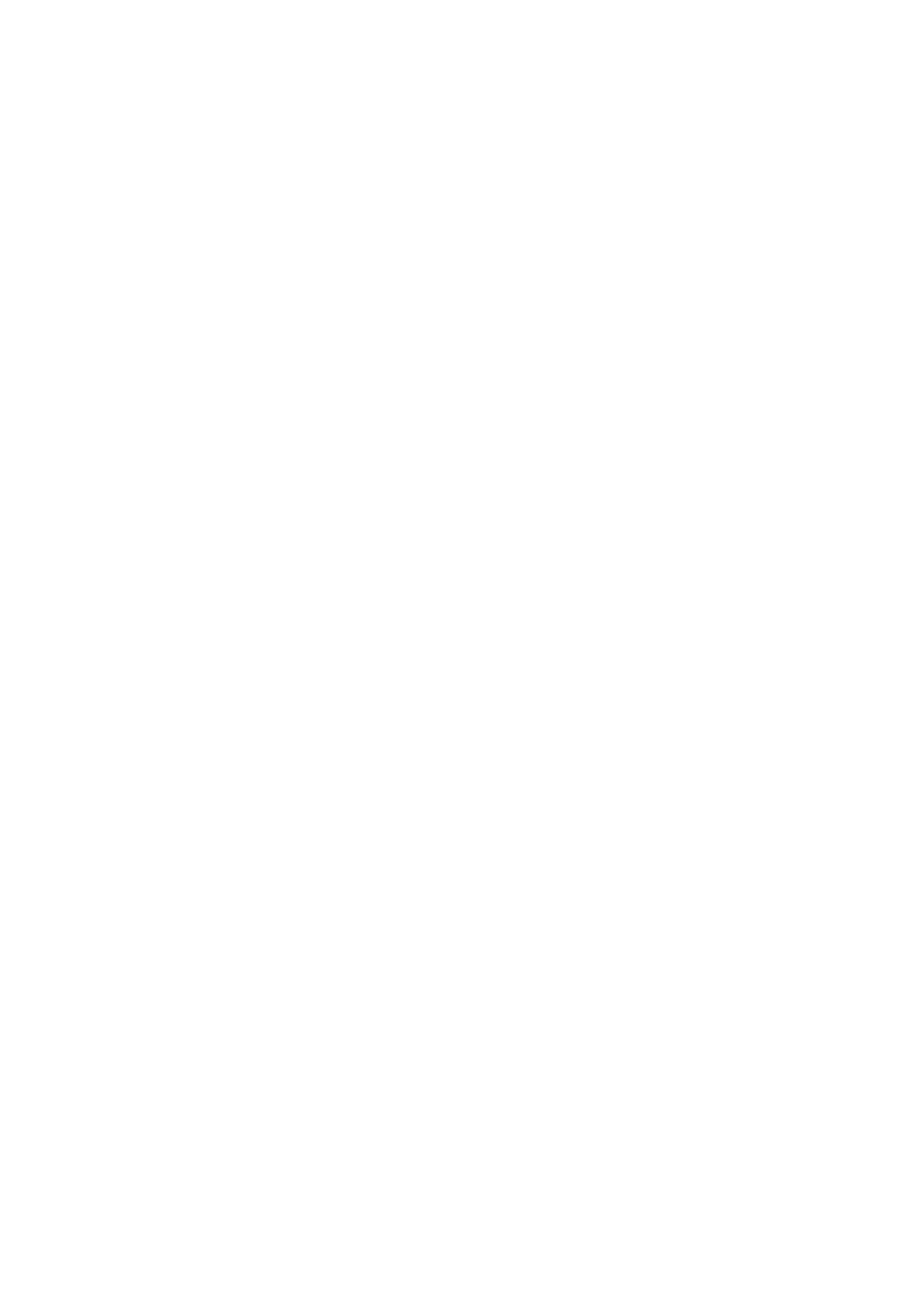
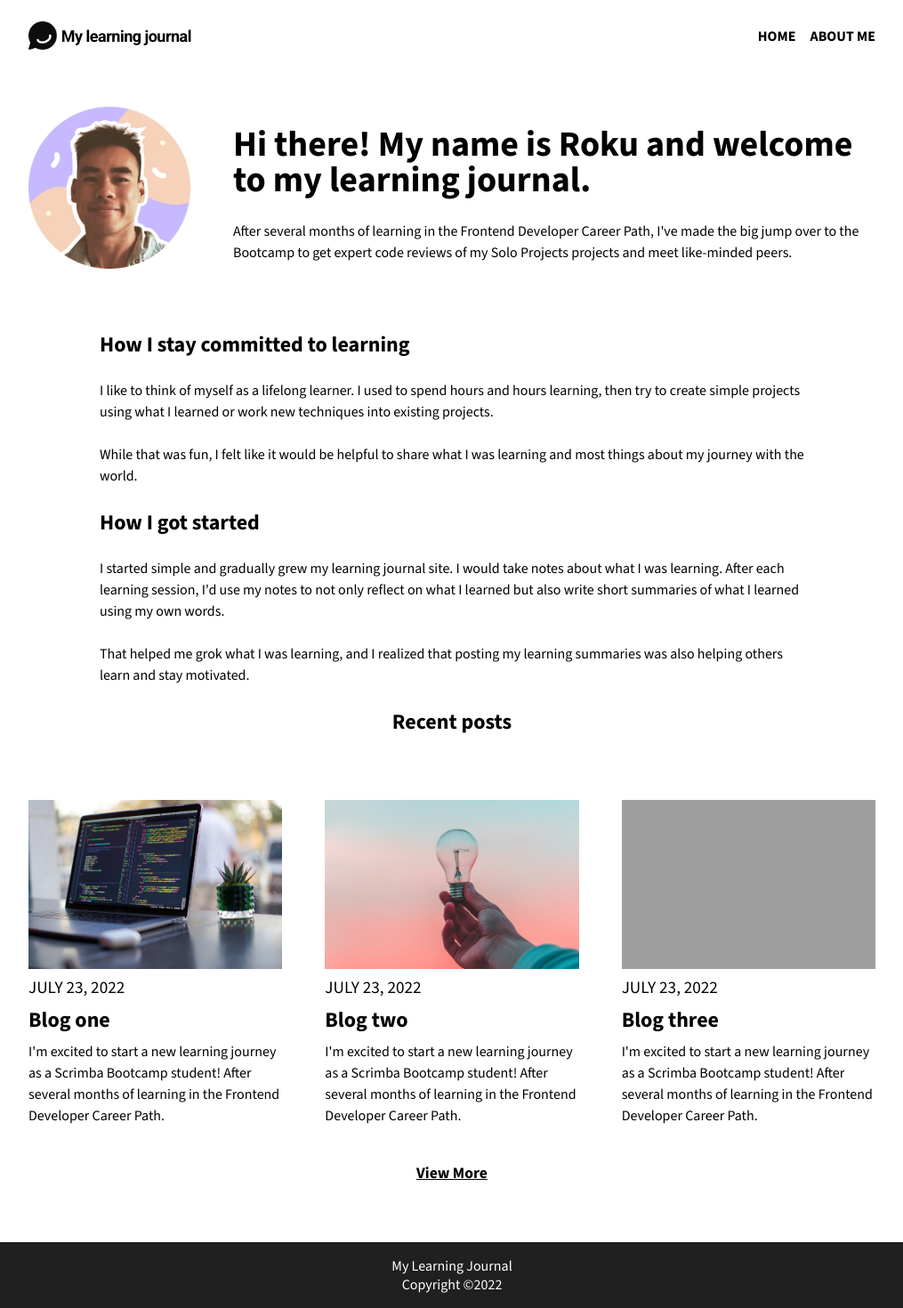
Before and after one commit to Skill1ssue/learnig-journal-blog-scrimba-, a plain HTML site: page about.html in a window 1280 px wide. Shown: the whole page at 89% size, without its empty margins (132-1147 px from the left). Before the commit the page ends 800 px from the top, so only its background shows below. Drawn offline with nearby package versions, Linux system fonts and the light colour scheme; grey boxes are pictures that could not be loaded.

Commit message:
upload: full project

```diff
--- a/CSS/style.css
+++ b/CSS/style.css
@@ -11,9 +11,9 @@ Global Reset
 }
 
 /*
-============================================================================
+===========================================================================
 Global Styles
-============================================================================
+===========================================================================
 */
 
 body {
@@ -25,7 +25,9 @@ li {
 }
 
 .container {
+    max-width: 1000px;
     padding: 1.5em;
+    margin: 0 auto;
 }
 
 .rotated {
@@ -136,17 +138,18 @@ Main Section
     display: flex;
     flex-direction: column;
     justify-content: end;
-    padding-top: 10vh;
-    padding-bottom: 4vh;
+    padding-top: 5em;
+    padding-bottom: 1.5em;
     gap: 0.5em;
     background-image: url('/IMAGES/article-image-hero.jpg');
     background-size: cover;
     color: white;
 }
 
-.hero h1 {
-    font-size: min(8vw, 5rem);
+h1 {
+    font-size: 2rem;
     line-height: 1;
+    padding: 10px 0;
 }
 
 /* Blogs */
@@ -159,7 +162,7 @@ Main Section
 .grid-container {
     display: grid;
     grid-template-columns: 1fr;
-    margin-top: 1em;
+    margin-top: 1.5em;
     margin-bottom: 1em;
     gap: 3em 1.5em;
 }
@@ -193,16 +196,63 @@ button {
 }
 
 /*
-===========================================================================================
+==========================================================================================
+Post page
+==========================================================================================
+*/
+
+.post-main, .blog-body {
+    display: flex;
+    flex-direction: column;
+    gap: 1.5em;
+}
+
+.post-main img {
+    width: 100%;
+    max-height: 32vh;
+    object-fit: cover;
+    object-position: top;
+}
+
+.blogs h2 {
+    text-align: center;
+}
+
+/*
+==========================================================================================
+About page
+==========================================================================================
+*/
+
+.profile {
+    display: flex;
+    flex-direction: column;
+    padding-bottom: 3em;
+}
+
+.profile img {
+    max-width: 182px;
+    padding-block: 1em;
+}
+
+.profile-text {
+    display: flex;
+    flex-direction: column;
+    gap: 1em;
+}
+
+/*
+==========================================================================================
 Footer
-===========================================================================================
+==========================================================================================
 */
 
 footer {
     display: flex;
     flex-direction: column;
     text-align: center;
-    padding: 3em;
+    margin-top: 1.5em;
+    padding: 1em;
     color: white;
     background-color: #202020;
 }
@@ -212,32 +262,25 @@ footer {
 }
 
 /*
-===========================================================================================Media Queries
-===========================================================================================*/
+==========================================================================================
+Media Queries
+==========================================================================================
+*/
 
 /* Tablets */
 
 @media (min-width:600px) {
 
-    .hero {
-        padding-top: 15vh;
-    }
-
     .hero p {
         max-width: 90%;
-        font-size: 1.1rem;
     }
 
     .grid-container {
         grid-template-columns: repeat(2, minmax(250px, 1fr));
     }
-
-    article p {
-        font-size: 1.1rem;
-    }
 }
 
-@media (min-width:769px) {
+@media (min-width:768px) {
 
     .nav-menu-desktop {
         display: block;
@@ -263,27 +306,36 @@ footer {
     }
 
     .hero {
-        padding-top: 20vh;
+        padding-top: 10em;
+        padding-bottom: 3em;
+    }
+
+    h1 {
+        font-size: 2.5rem;
     }
 
     .hero p {
         max-width: 80%;
-        font-size: 1.3rem;
     }
 
       time {
         font-size: 1.2rem;
     }
 
+    .grid-container {
+        padding-top: 3em;
+    }
+
     footer {
-        padding: 2em;
+        margin-top: 2.5em;
+    }
+
+    .post-wrap {
+        padding-inline: 5em;
     }
 }
 
-@media (min-width:1025px) {
-    .container {
-        padding: 1em 10%
-    }
+@media (min-width:1024px) {
 
     .nav-menu-desktop ul {
         font-size: 1rem;
@@ -291,30 +343,30 @@ footer {
     }
 
     .hero {
-        padding-top: 50vh;
-        padding-bottom: 6em;
+        padding-top: 20em;
     }
 
-    .hero h1 {
-        font-size: 4rem;
+    h1 {
+        font-size: 2.5rem;
     }
 
     .hero p {
-        max-width: 60%;
+        max-width: 70%;
     }
 
     .grid-container {
-        padding: 5em 10%;
         grid-template-columns: repeat(3, 1fr);
         gap: 3em;
     }
 
     footer {
-        padding: 1.5em;
+        margin-top: 3em;
     }
 
-    footer span {
-        font-size: 0.8rem;
+        .profile {
+        flex-direction: row;
+        align-items: center;
+        gap: 3em;
     }
 
 }
--- a/about.html
+++ b/about.html
@@ -0,0 +1,108 @@
+<!DOCTYPE html>
+<html lang="en">
+<head>
+    <meta charset="UTF-8">
+    <meta name="viewport" content="width=device-width, initial-scale=1.0">
+    <title>My Learning Journal - About Me</title>
+    <link rel="stylesheet" href="/CSS/style.css">
+    <link rel="preconnect" href="https://fonts.googleapis.com">
+    <link rel="preconnect" href="https://fonts.gstatic.com" crossorigin>
+    <link href="https://fonts.googleapis.com/css2?family=Roboto:ital,wght@0,100..900;1,100..900&family=Source+Sans+3:ital,wght@0,200..900;1,200..900&display=swap" rel="stylesheet">
+    <link rel="stylesheet" href="https://fonts.googleapis.com/css2?family=Material+Symbols+Outlined:opsz,wght,FILL,GRAD@24,400,0,0&icon_names=menu_open" />
+    <script type="module" src="/JS/scripts.js"></script>
+</head>
+<body>
+    <header>
+        <div class="main-nav container">
+            <div>
+                <a href="/index.html" class="nav-logo">
+                    <img src="/IMAGES/logo.png" alt="Site Logo" class="nav-logo-img">
+                    <span class="nav-logo-text">My learning journal</span>
+                </a>
+            </div>
+            <nav class="nav-menu-desktop">
+                <ul>
+                    <li><a href="/post.html">HOME</a></li>
+                    <li><a href="/about.html">ABOUT ME</a></li>
+                </ul>
+            </nav>
+            <span id="hamburger-icon" class="material-symbols-outlined hamburger-icon">menu_open</span>
+        </div>
+        <div class="mobile-menu hidden">
+            <nav>
+                <ul>
+                    <li><a href="/post.html">HOME</a></li>
+                    <li><a href="/about.html">ABOUT ME</a></li>
+                </ul>
+            </nav>
+        </div>
+    </header>
+    <main>
+        <section class="container">
+            <div class="profile">
+                <div class="profile-img">
+                    <img src="/IMAGES/image 18.png" alt="profile picture">
+                </div>
+                <div class="profile-text">
+                    <h1>Hi there! My name is Roku and welcome to my learning journal.</h1>
+                    <p>After several months of learning in the Frontend Developer Career Path, I've made the big jump over to the Bootcamp to get expert code reviews of my Solo Projects projects and meet like-minded peers.</p>
+                </div>
+            </div>
+            <div class="blog-body post-wrap">
+                <h2>How I stay committed to learning</h2>
+                <p>I like to think of myself as a lifelong learner. I used to spend hours and hours learning, then try to create simple projects using what I learned or work new techniques into existing projects.</p>
+                <p>While that was fun, I felt like it would be helpful to share what I was learning and most things about my journey with the world.</p>
+                <h2>How I got started</h2>
+                <p>I started simple and gradually grew my learning journal site. I would take notes about what I was learning. After each learning session, I'd use my notes to not only reflect on what I learned but also write short summaries of what I learned using my own words.</p>
+                <p>That helped me grok what I was learning, and I realized that posting my learning summaries was also helping others learn and stay motivated.</p>
+            </div>
+        </section>
+        <section class="blogs">
+            <h2>Recent posts</h2>
+            <div class="grid-container container">
+                <article>
+                    <img src="/IMAGES/article-image-03.png" alt="Laptop in a desk with code some programing language in the screen">
+                    <time datetime="2022-07-23">JULY 23, 2022</time>
+                    <h3>Blog one</h3>
+                    <p>I'm excited to start a new learning journey as a Scrimba Bootcamp student! After several months of learning in the Frontend Developer Career Path.</p>
+                </article>
+                <article>
+                    <img src="/IMAGES/article-image-02.png" alt="Laptop in a desk with code some programing language in the screen">
+                    <time datetime="2022-07-23">JULY 23, 2022</time>
+                    <h3>Blog two</h3>
+                    <p>I'm excited to start a new learning journey as a Scrimba Bootcamp student! After several months of learning in the Frontend Developer Career Path.</p>
+                </article>
+                <article>
+                    <img src="/IMAGES/blog-image-05.png" alt="Laptop in a desk with code some programing language in the screen">
+                    <time datetime="2022-07-23">JULY 23, 2022</time>
+                    <h3>Blog three</h3>
+                    <p>I'm excited to start a new learning journey as a Scrimba Bootcamp student! After several months of learning in the Frontend Developer Career Path.</p>
+                </article>
+                <article class="extra-post hidden">
+                    <img src="/IMAGES/blog-image-03.png" alt="Laptop in a desk with code some programing language in the screen">
+                    <time datetime="2022-07-23">JULY 23, 2022</time>
+                    <h3>Blog one</h3>
+                    <p>I'm excited to start a new learning journey as a Scrimba Bootcamp student! After several months of learning in the Frontend Developer Career Path.</p>
+                </article>
+                <article class="extra-post hidden">
+                    <img src="/IMAGES/blog-image-01.png" alt="Laptop in a desk with code some programing language in the screen">
+                    <time datetime="2022-07-23">JULY 23, 2022</time>
+                    <h3>Blog one</h3>
+                    <p>I'm excited to start a new learning journey as a Scrimba Bootcamp student! After several months of learning in the Frontend Developer Career Path.</p>
+                </article>
+                <article class="extra-post hidden">
+                    <img src="/IMAGES/article-image-01.png" alt="Laptop in a desk with code some programing language in the screen">
+                    <time datetime="2022-07-23">JULY 23, 2022</time>
+                    <h3>Blog one</h3>
+                    <p>I'm excited to start a new learning journey as a Scrimba Bootcamp student! After several months of learning in the Frontend Developer Career Path.</p>
+                </article>
+            </div>
+            <button class="view-more" id="view-more">View More</button>
+        </section>
+    </main>
+    <footer>
+        <span>My Learning Journal</span>
+        <span class="copyright">Copyright ©2022</span>
+    </footer>
+</body>
+</html>
```
Also changed, not shown: index.html (+16 -12 lines), post.html (+105 -0 lines), IMAGES/image 18.png (added).
